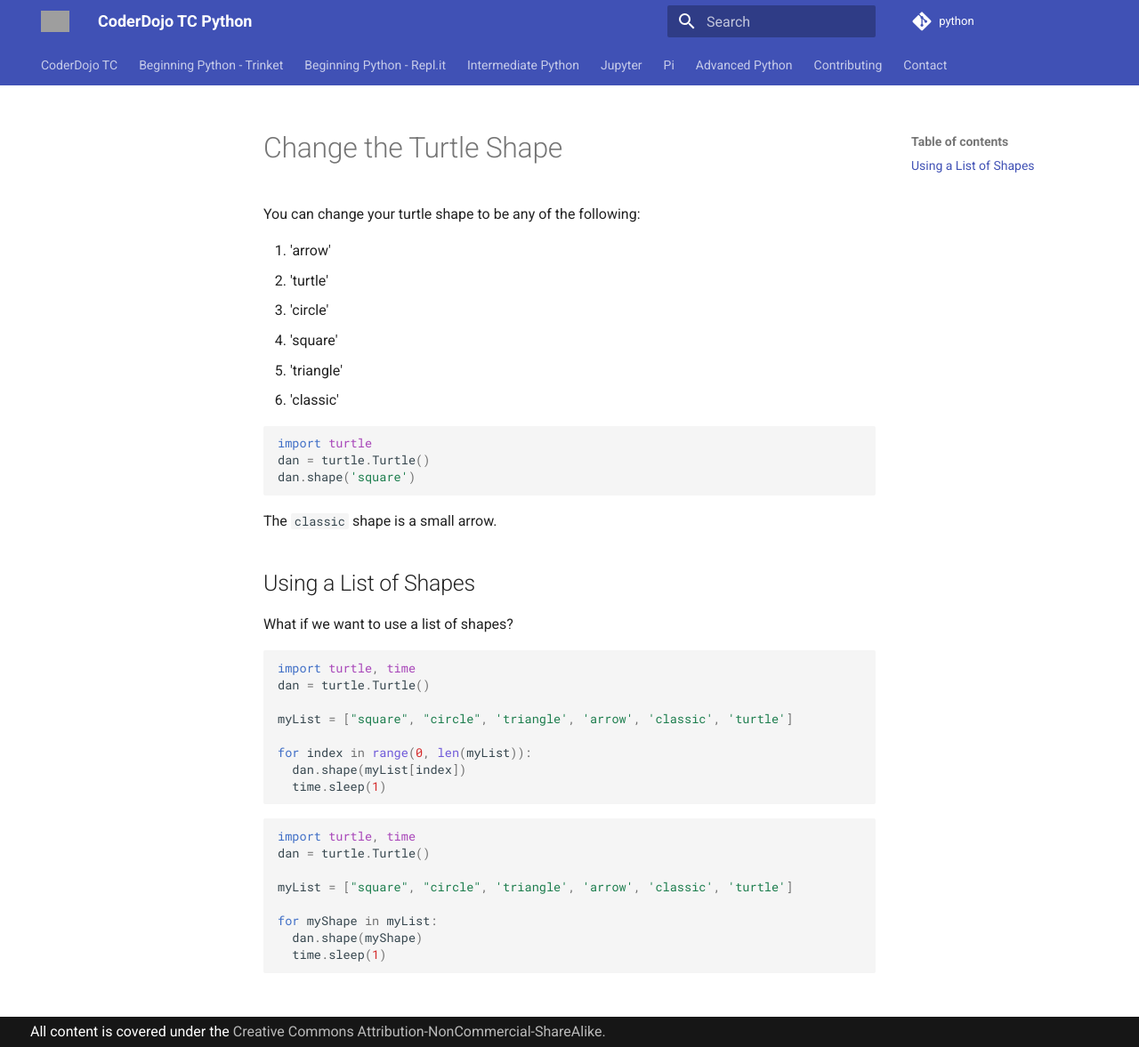
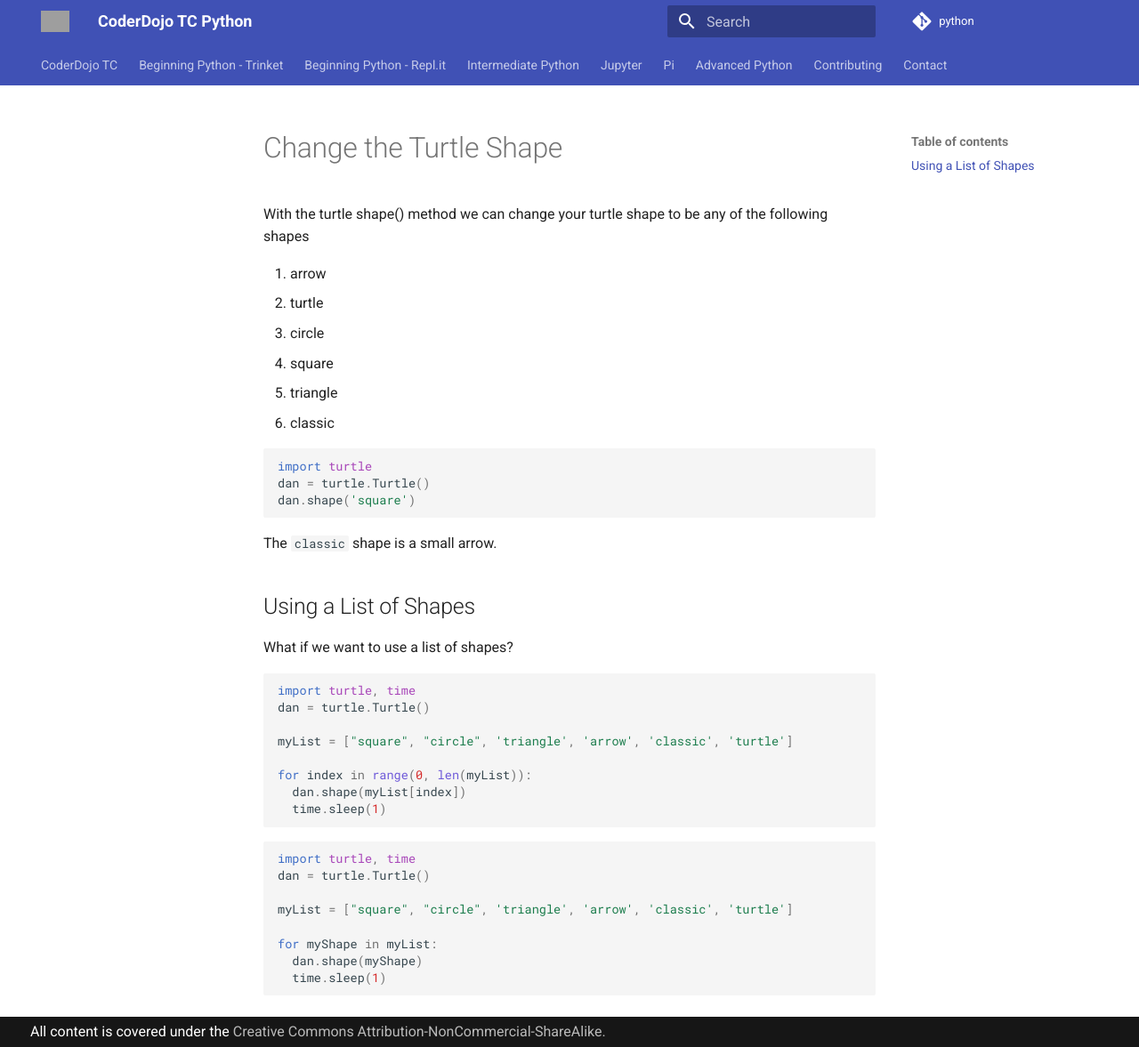
Before and after one commit to CoderDojoTC/python, an MkDocs documentation site: the page built from docs/trinket/08c-turtle-shapes.md, in a window 1280 px wide and 1177 px high. Shown: the whole window at 89% size. Built offline with MkDocs 1.6.1 and Material for MkDocs 9.7.7, drawn with Linux system fonts in a browser that asks for light colours; comment, search, counter and statistics services are not loaded; grey boxes are pictures that could not be loaded.

Commit message:
updates to markdown content

````diff
--- a/docs/trinket/08c-turtle-shapes.md
+++ b/docs/trinket/08c-turtle-shapes.md
@@ -1,13 +1,13 @@
 # Change the Turtle Shape
 
-You can change your turtle shape to be any of the following:
+With the turtle shape() method we can change your turtle shape to be any of the following shapes
 
-1. 'arrow'
-2. 'turtle'
-3. 'circle'
-4. 'square'
-5. 'triangle'
-6. 'classic'
+1. arrow
+2. turtle
+3. circle
+4. square
+5. triangle
+6. classic
 
 ```py
 import turtle
--- a/mkdocs.yml
+++ b/mkdocs.yml
@@ -14,7 +14,7 @@
     - Flower: trinket/07-flower.md
     - Function Parameters: trinket/07-function-parameters.md
     - Lists: trinket/08-list.md
-    - Turtle Shape Lists: trinket/09-turtle-shapes.md
+    - List of Turtle Shapes: trinket/09-turtle-shapes.md
     - Random Numbers: trinket/08-random.md
     - Random Stars: trinket/13-random-stars.md
     - Input: trinket/11-input.md
````
Also changed, not shown: docs/trinket/08-list.md (+26 -0 lines).
